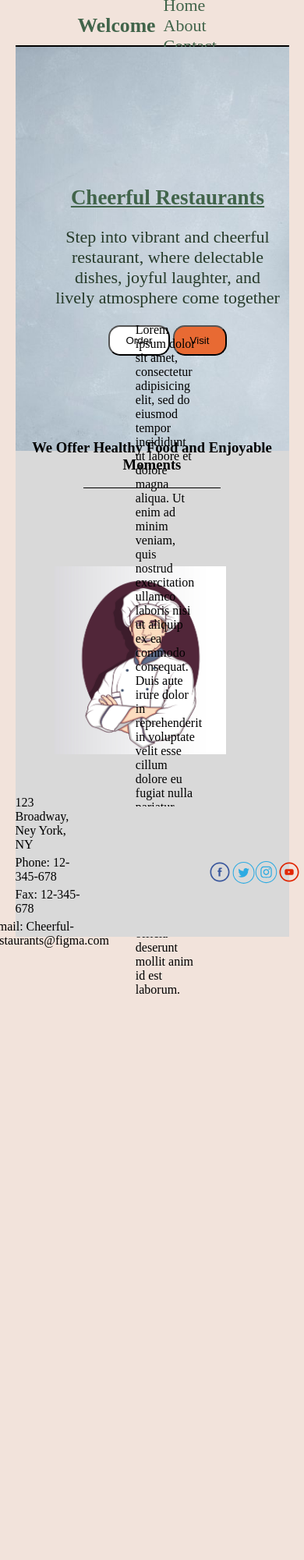
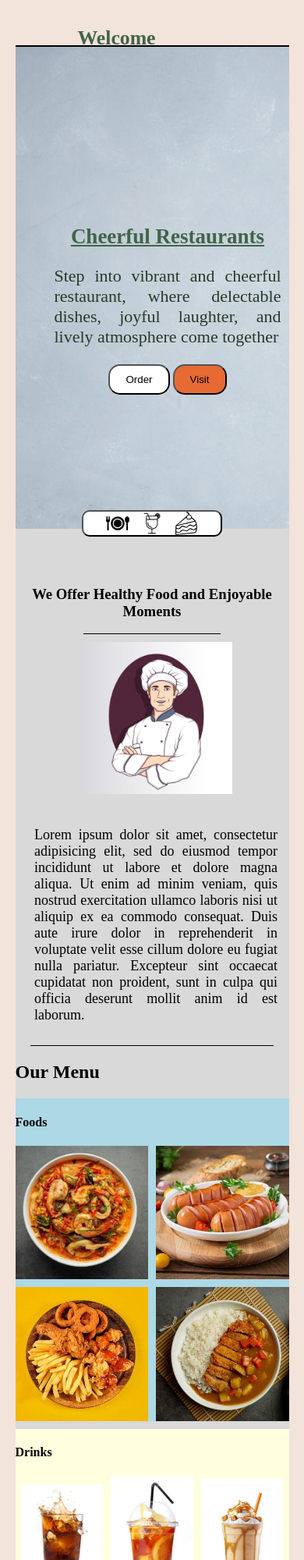
Before and after one commit to ericdaniel-dev/Cheerful-Restaurants, a plain HTML site: page index.html in a window 390 px wide. Shown: the top 2000 px of the page at 78% size. Before the commit the page ends 1294 px from the top, so only its background shows below. Drawn offline with Linux system fonts and the light colour scheme.

Commit message:
add responsive - cheerful restaurants

```diff
--- a/index.html
+++ b/index.html
@@ -5,7 +5,7 @@
     <!-- Meta tag -->
     <meta name="description" content="Description for this site.">
     <meta http-equiv="Content-Type" content="text/html; charset=UTF-8" />
-    <meta name="viewport" content="width=device-width, initial-scale=1">
+    <meta name="viewport" content="width=device-width, minimum-scale=1.0, maximum-scale=1.0">
      <!-- CSS only -->
     <link rel="stylesheet" href="styles.css"/>
   </head>
@@ -27,8 +27,18 @@
           </p>
           <button id="order">Order</button> <button id="visit">Visit</button>
         </span>
+         <div id="menu-button">
+            <a href="#our-menu">
+                <button id="food-drink-dessert">
+                    <img src="./assets/Foods.svg" alt="Foods icon"/>
+                    <img src="./assets/Drinks.svg" alt="Drinks icon"/>
+                    <img src="./assets/Desserts.svg" alt="Desserts icon"/>
+                </button>
+            </a>
+          </div>
     </div>
     <div id="greetings">
+        <br><br><br>
         <div id="greets">
         <h3>We Offer Healthy Food and Enjoyable Moments</h3>
         </div>
@@ -45,6 +55,36 @@
             proident, sunt in culpa qui officia deserunt mollit anim id est laborum.
           </p></div>
         </div>
+    </div>
+    <div id="our-menu">
+        <h2>Our Menu</h2>
+          <div class="menu">
+            <div class="foods">
+              <h4>Foods</h4>
+              <div class="food-image">
+                <img src="./assets/food1.jpeg" alt="food1"/>
+                <img src="./assets/food2.jpeg" alt="food1"/>
+                <img src="./assets/food3.jpeg" alt="food1"/>
+                <img src="./assets/food4.jpeg" alt="food1"/>
+              </div>
+            </div>
+            <div class="drinks">
+              <h4>Drinks</h4>
+              <div class="drink-image">
+                <img src="./assets/Drinks1.jpeg" alt="Drink 1"/>
+                <img src="./assets/Drinks2.jpeg" alt="Drink 2"/>
+                <img src="./assets/Drinks3.jpeg" alt="Drink 3"/>
+              </div>
+            </div>
+            <div class="desserts">
+              <h4>Desserts</h4>
+              <div class="dessert-image">
+                <img src="./assets/Desserts1.jpeg" alt="Desserts 1"/>
+                <img src="./assets/Desserts2.jpeg" alt="Desserts 2"/>
+                <img src="./assets/Desserts3.jpeg" alt="Desserts 3"/>
+              </div>
+            </div>
+          </div>
     </div>
     <footer>
       <div id="address">
--- a/styles.css
+++ b/styles.css
@@ -13,7 +13,6 @@ html{
 	--font-color1: #41644A;
 	--font-color2: #263A29;
 }
-
 body{
 	background-color: var(--bg-pink);
 }
@@ -21,6 +20,7 @@ body{
 	display: flex;
 	flex-direction: column;
 	align-items: center;
+	justify-content: center;
 }
 #container > header, #container > div, #container > footer{
 		width: 90vw;
@@ -49,11 +49,12 @@ header #navbar{
 	padding: 10px;
 }
 #introduction{
-	height: 518px;
+	height: 618px;
 	background-image: url("./assets/Dish Backgrounds.jpeg");
 	background-repeat: no-repeat;
 	background-size: cover;
 	display: flex;
+	position: relative;
 	align-items: center;
 }
 .intro{
@@ -83,9 +84,31 @@ header #navbar{
 .intro #visit{
 	background-color: var(--bg-orange);
 }
+#food-drink-dessert{
+	background-color: var(--bg-white);
+	border-radius: 10px;
+	display: flex;
+	position: absolute;
+	bottom: -10px;
+	left: 50%;
+  	transform: translateX(-50%);
+	align-items: center;
+	justify-content: space-evenly;
+	width: 180px;
+	height: 30px;
+	padding: 15px;
+	margin-top: 250px;
+}
+#food-drink-dessert:hover{
+	background-color: grey;
+}
+#food-drink-dessert img{
+	width: 30px;
+	height: 30px;
+}
+
 #greetings{
-
-	height: 456px;
+	height: auto;
 	background-color: var(--bg-blue);
 	display: flex;
 	flex-direction: column;
@@ -105,16 +128,13 @@ header #navbar{
 #greetings h3{
 	text-align: center;
 }
-#greetings p{
-	width: 50%;
-}
 #owner{
 	display: flex;
 	width: 80vw;
-	height: 441px;
 	align-items: center;
 	justify-content: center;
 	margin: 0 auto;
+	position: relative;
 	border-bottom: 1px solid black;
 }
 #owner div{
@@ -125,16 +145,63 @@ header #navbar{
 }
 #owner-img{
 	width: 30%;
-	height: 241px;
+	height: auto;
 	border-radius: 20%;
 }
 #owner-img img{
-	width: 220px;
+	width: 100%;
 	height: 100%;
 	object-fit: cover;
 }
+#our-menu{
+	background-color: var(--bg-blue);
+}
+.menu{
+	display: grid;
+	grid-template-columns: 1fr 1fr;
+	grid-template-rows: 1fr 1fr;
+	grid-gap: 10px;
+	height: 684px;
+}
+.foods {
+  grid-column: 1;
+  grid-row: 1 / span 2;
+  background-color: lightblue;
+}
+.food-image{
+	display: grid;
+	grid-template-columns: 1fr 1fr;
+	grid-template-rows: 1fr 1fr;
+	grid-gap: 10px;
+}
+.food-image img {
+  width: 100%;
+  height: 100%;
+  object-fit: cover;
+}
+.drinks {
+  grid-column: 2;
+  grid-row: 1;
+  background-color: lightyellow;
+}
+.drink-image, .dessert-image{
+	display: flex;
+	justify-content: center;
+	align-items: center;
+	gap: 10px;
+}
+.drink-image img, .dessert-image img{
+	width: 30%;
+	height: 100%;
+	object-fit: cover;
+}
+
+.desserts {
+  grid-column: 2;
+  grid-row: 2;
+  background-color: lightgreen;
+}
 footer{
-	height: 167px;
 	background-color: var(--bg-blue);
 	display: flex;
 	justify-content: space-between;
@@ -160,3 +227,97 @@ footer{
 	width: 30px;
 	height: 30px;
 }
+
+@media (min-width: 768px) and (max-width: 1023px) {
+	#container{
+		overflow: hidden;
+	}
+	p{
+		font-size: 18px;
+		text-align: justify;
+	}
+	header{
+		display: flex;
+		flex-direction: column;
+		align-items: flex-start;
+	}
+	#introduction{
+		align-items: center;
+		justify-content: center;
+	}
+	#navbar {
+    	flex-direction: column;
+  	}
+	.menu{
+		display: flex;
+		flex-direction: column;
+	}
+	footer{
+		display: flex;
+		flex-direction: column;
+		justify-content: center;
+		align-items: center;
+	}
+	#owner{
+		display: flex;
+		flex-direction: column;
+		align-items: center;
+		justify-content: center;
+		width: 80vw;
+	}
+	#owner-img{
+		width: 50vw;
+		padding: 10px;
+	}
+	#owner-says{
+		width: 80vw;
+		padding: 10px;
+	}
+}
+
+@media (max-width: 767px) {
+	#container{
+		overflow: hidden;
+	}
+	p{
+		font-size: 18px;
+		text-align: justify;
+	}
+	header{
+		display: flex;
+		flex-direction: column;
+		align-items: flex-start;
+	}
+	#introduction{
+		align-items: center;
+		justify-content: center;
+	}
+	#navbar {
+    	flex-direction: column;
+  	}
+	.menu{
+		display: flex;
+		flex-direction: column;
+	}
+	footer{
+		display: flex;
+		flex-direction: column;
+		justify-content: center;
+		align-items: center;
+	}
+	#owner{
+		display: flex;
+		flex-direction: column;
+		align-items: center;
+		justify-content: center;
+		width: 80vw;
+	}
+	#owner-img{
+		width: 50vw;
+		padding: 10px;
+	}
+	#owner-says{
+		width: 80vw;
+		padding: 10px;
+	}
+}
```
